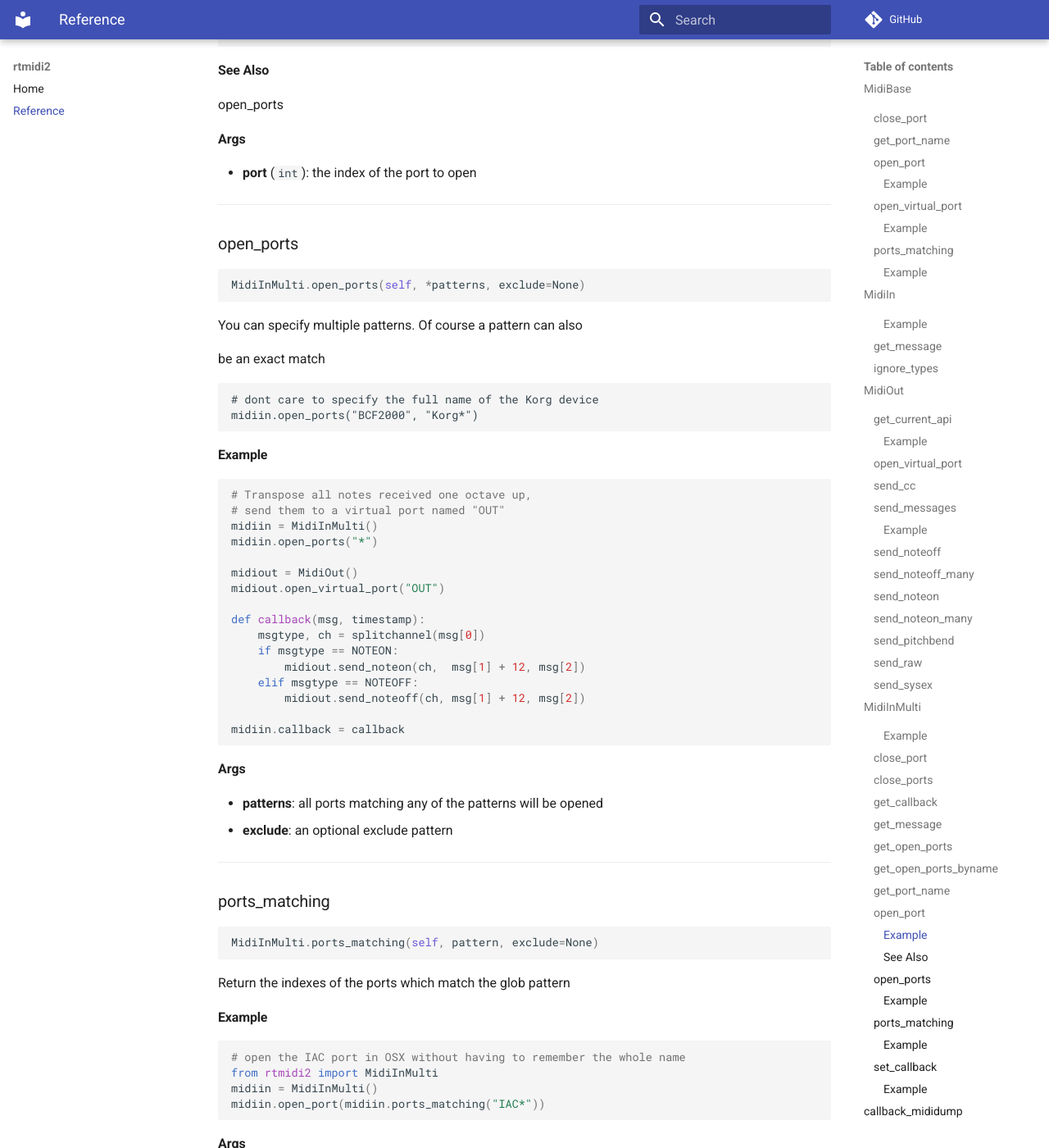
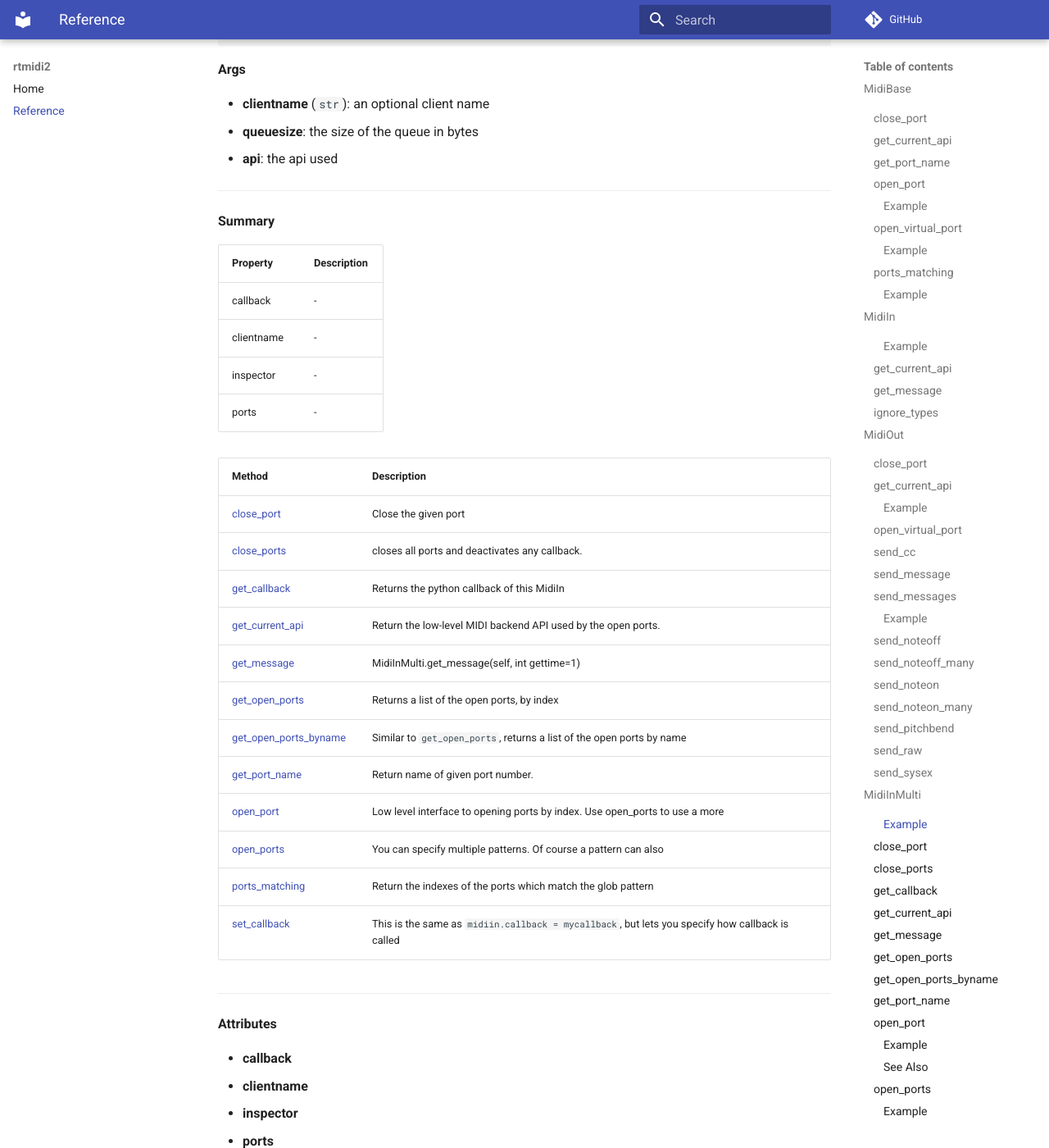
Before and after one commit to gesellkammer/rtmidi2, an MkDocs documentation site: the page built from docs/reference.md, in a window 1280 px wide and 1400 px high, scrolled down 13866 px. Shown: the whole window at 82% size. Built offline with MkDocs 1.6.1 and Material for MkDocs 9.7.7, drawn with Linux system fonts in a browser that asks for light colours; comment, search, counter and statistics services are not loaded; some of the changed text lies outside the part shown.

Commit message:
Update supported python versions Docs make callbacks more resilient, inspect callback handles positional and keyword args add tests

````diff
--- a/docs/reference.md
+++ b/docs/reference.md
@@ -29,7 +29,6 @@
 
 
 ## MidiBase
-
 ###
 
 
@@ -45,6 +44,32 @@
 
 Methods defined here are inherited and available for both midi input
 and output
+
+
+---------
+
+
+**Summary**
+
+
+
+| Property  | Description  |
+| :-------- | :----------- |
+| ports | Returns a list with the names of the available ports |
+
+
+| Method  | Description  |
+| :------ | :----------- |
+| [close_port](#close_port) | Close an open port |
+| [get_current_api](#get_current_api) | Return the low-level MIDI backend API used by this instance. |
+| [get_port_name](#get_port_name) | Return name of given port number. |
+| [open_port](#open_port) | Open a port by index or name |
+| [open_virtual_port](#open_virtual_port) | Open a virtual port |
+| [ports_matching](#ports_matching) | Return the indexes of the ports which match the glob pattern |
+
+
+---------
+
 
 **Attributes**
 
@@ -70,12 +95,29 @@
 
 ----------
 
+### get\_current\_api
+
+
+```python
+
+MidiBase.get_current_api(self)
+
+```
+
+
+Return the low-level MIDI backend API used by this instance.
+
+
+Compare against the module-level ``API_*`` constants.
+
+----------
+
 ### get\_port\_name
 
 
 ```python
 
-MidiBase.get_port_name(self, unsigned int port, encoding=u'utf-8')
+MidiBase.get_port_name(self, unsigned int port, encoding='utf-8')
 
 ```
 
@@ -127,7 +170,7 @@
 
 **Args**
 
-* **port**: The port to open (an integer or a string)
+* **port** (`int`): The port to open (an integer or a string) (*default*: `0`)
 
 ----------
 
@@ -196,11 +239,11 @@
 &nbsp;&nbsp;&nbsp;&nbsp;(`list[int]`) a list of port indexes which match the given pattern
 
 
+
 ---------
 
 
 ## MidiIn
-
  - Base Class: [MidiBase](#midibase)
 
 ###
@@ -255,10 +298,33 @@
 * **queuesize** (`int`): the size of the queue in bytes.
 * **api**: the api used (API_xxx)
 
+
+---------
+
+
+**Summary**
+
+
+
+| Property  | Description  |
+| :-------- | :----------- |
+| callback | - |
+| deltatime | - |
+
+
+| Method  | Description  |
+| :------ | :----------- |
+| [get_current_api](#get_current_api) | MidiIn.get_current_api(self) |
+| [get_message](#get_message) | Get a midi message |
+| [ignore_types](#ignore_types) | Don't react to these messages. |
+
+
+---------
+
+
 **Attributes**
 
 * **callback**
-
 * **deltatime**
 
 
@@ -266,6 +332,20 @@
 
 
 **Methods**
+
+### get\_current\_api
+
+
+```python
+
+def get_current_api(self) -> None
+
+```
+
+
+MidiIn.get_current_api(self)
+
+----------
 
 ### get\_message
 
@@ -361,7 +444,48 @@
 ---------
 
 
+**Summary**
+
+
+
+| Method  | Description  |
+| :------ | :----------- |
+| [close_port](#close_port) | MidiOut.close_port(self) |
+| [get_current_api](#get_current_api) | Return the low-level MIDI backend API used by this instance. |
+| [open_virtual_port](#open_virtual_port) | MidiOut.open_virtual_port(self, str port_name) |
+| [send_cc](#send_cc) | Send a CC message |
+| [send_message](#send_message) | Send a MIDI message given as a list/tuple of ints (0-255). |
+| [send_messages](#send_messages) | | Message type | Value | |
+| [send_noteoff](#send_noteoff) | Send a noteoff message |
+| [send_noteoff_many](#send_noteoff_many) | Send many noteoff messages at once |
+| [send_noteon](#send_noteon) | Send a NOTEON message |
+| [send_noteon_many](#send_noteon_many) | Send many noteon messages at once |
+| [send_pitchbend](#send_pitchbend) | Send a pitchbend message |
+| [send_raw](#send_raw) | MidiOut.send_raw(self, *bytes) |
+| [send_sysex](#send_sysex) | Send a sysex message |
+
+
+---------
+
+
+---------
+
+
 **Methods**
+
+### close\_port
+
+
+```python
+
+def close_port(self) -> None
+
+```
+
+
+MidiOut.close_port(self)
+
+----------
 
 ### get\_current\_api
 
@@ -432,6 +556,30 @@
 
 ----------
 
+### send\_message
+
+
+```python
+
+MidiOut.send_message(self, msg)
+
+```
+
+
+Send a MIDI message given as a list/tuple of ints (0-255).
+
+
+This is an alias kept for compatibility; ``send_raw(*msg)`` is
+equivalent.
+
+
+
+**Args**
+
+* **msg**:
+
+----------
+
 ### send\_messages
 
 
@@ -440,6 +588,9 @@
 MidiOut.send_messages(self, int messagetype, messages)
 
 ```
+
+
+| Message type | Value |
 
 
 | Message type | Value |
@@ -591,7 +742,7 @@
 **Args**
 
 * **channel**: 0-15
-* **transp**:
+* **transp**: 0 to 16383
 
 ----------
 
@@ -708,14 +859,46 @@
 * **queuesize**: the size of the queue in bytes
 * **api**: the api used
 
+
+---------
+
+
+**Summary**
+
+
+
+| Property  | Description  |
+| :-------- | :----------- |
+| callback | - |
+| clientname | - |
+| inspector | - |
+| ports | - |
+
+
+| Method  | Description  |
+| :------ | :----------- |
+| [close_port](#close_port) | Close the given port |
+| [close_ports](#close_ports) | closes all ports and deactivates any callback. |
+| [get_callback](#get_callback) | Returns the python callback of this MidiIn |
+| [get_current_api](#get_current_api) | Return the low-level MIDI backend API used by the open ports. |
+| [get_message](#get_message) | MidiInMulti.get_message(self, int gettime=1) |
+| [get_open_ports](#get_open_ports) | Returns a list of the open ports, by index |
+| [get_open_ports_byname](#get_open_ports_byname) | Similar to `get_open_ports`, returns a list of the open ports by name |
+| [get_port_name](#get_port_name) | Return name of given port number. |
+| [open_port](#open_port) | Low level interface to opening ports by index. Use open_ports to use a more |
+| [open_ports](#open_ports) | You can specify multiple patterns. Of course a pattern can also |
+| [ports_matching](#ports_matching) | Return the indexes of the ports which match the glob pattern |
+| [set_callback](#set_callback) | This is the same as `midiin.callback = mycallback`, but lets you specify how callback is called |
+
+
+---------
+
+
 **Attributes**
 
 * **callback**
-
 * **clientname**
-
 * **inspector**
-
 * **ports**
 
 
@@ -775,12 +958,30 @@
 
 ----------
 
+### get\_current\_api
+
+
+```python
+
+MidiInMulti.get_current_api(self)
+
+```
+
+
+Return the low-level MIDI backend API used by the open ports.
+
+
+Compare against the module-level ``API_*`` constants.
+Raises RuntimeError if no port is open.
+
+----------
+
 ### get\_message
 
 
 ```python
 
-def get_message(self, gettime) -> None
+def get_message(self, gettime: int = 1) -> None
 
 ```
 
@@ -791,7 +992,7 @@
 
 **Args**
 
-* **gettime**:
+* **gettime** (`int`):  (*default*: `1`)
 
 ----------
 
@@ -843,7 +1044,7 @@
 
 ```python
 
-MidiInMulti.get_port_name(self, int portindex, encoding=u'utf-8')
+MidiInMulti.get_port_name(self, int portindex, encoding='utf-8')
 
 ```
 
@@ -1090,7 +1293,7 @@
 **Args**
 
 * **cents**: an integer between -maxdeviation and +maxdviation
-* **maxdeviation**:
+* **maxdeviation** (`int`):  (*default*: `200`)
 
 **Returns**
 
@@ -1183,7 +1386,7 @@
 
 ```python
 
-mididump(port_pattern=u'*', parsable=False, api=API_UNSPECIFIED)
+mididump(port_pattern='*', parsable=False, api=API_UNSPECIFIED)
 
 ```
 
@@ -1264,7 +1467,7 @@
 **Args**
 
 * **pitchbend**: an integer between 0 and 16383
-* **maxcents**: the max. cents deviation
+* **maxcents** (`int`): the max. cents deviation (*default*: `200`)
 
 **Returns**
 
--- a/docs/requirements.txt
+++ b/docs/requirements.txt
@@ -1 +1,2 @@
 mkdocs-material
+emlib  # needed by docs/generatedocs.py to regenerate reference.md
--- a/setup.py
+++ b/setup.py
@@ -1,7 +1,7 @@
 import sys
 from setuptools import setup, Extension
 
-version = "1.4.1"
+version = "1.5.0"
 
 module_source = 'rtmidi2.pyx'
 
@@ -41,7 +41,7 @@
 
 setup(
     name='rtmidi2',
-    python_requires='>=3.8',
+    python_requires='>=3.10',
     version=version,
     ext_modules=[
         Extension(
````
Also changed, not shown: other parts of docs/reference.md (+36 -30 lines), tests.py (+107 -3 lines), README.rst, 2 other files.
